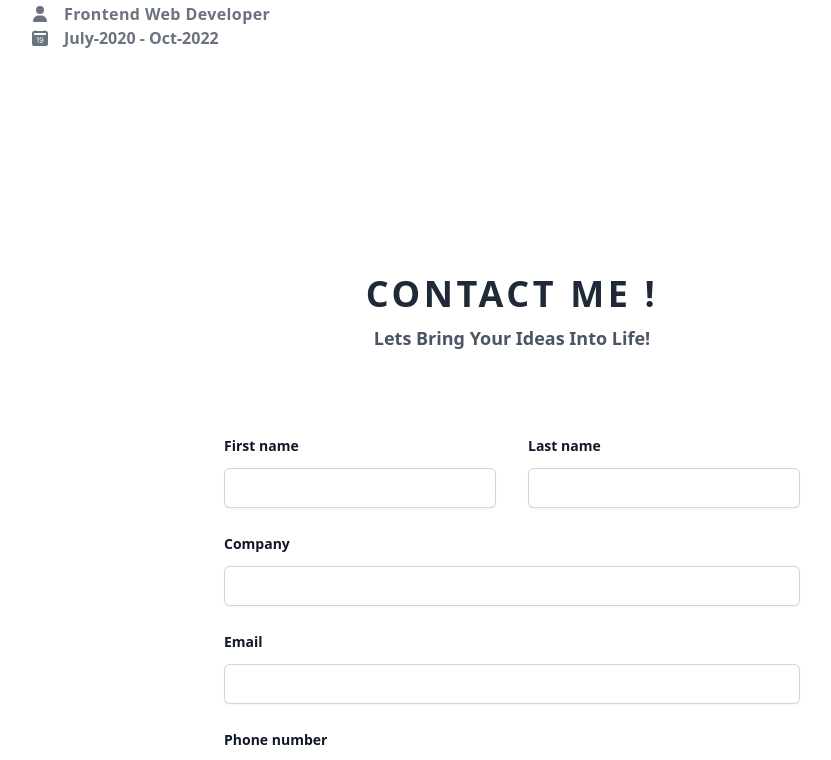
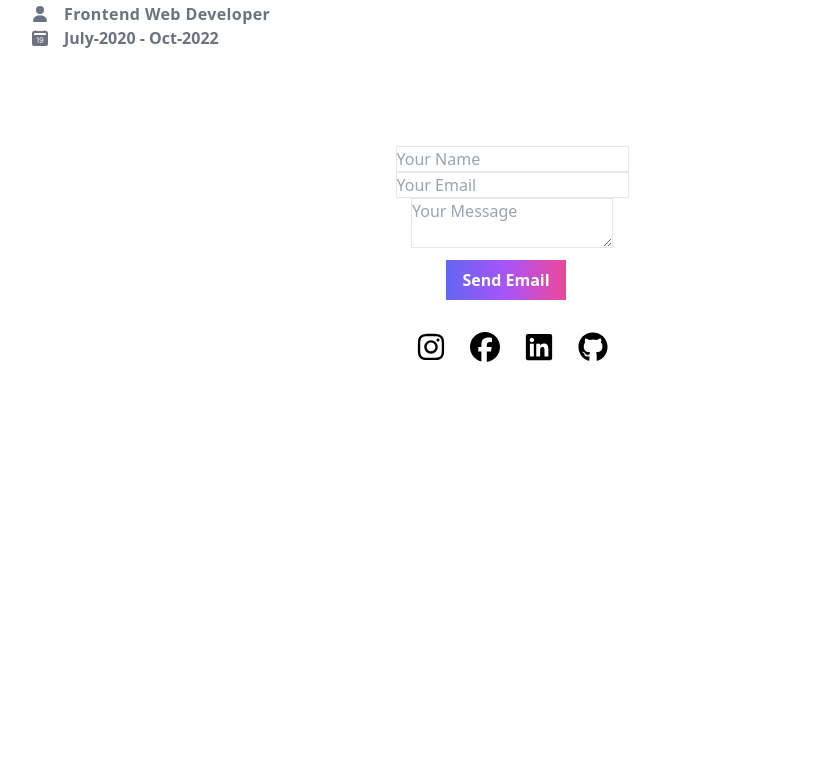
Before and after one commit to waqarabbas72/Portfolio, a React (Vite) app: page / in a window 1280 px wide. Shown: the part 3765-4525 px from the top of the page, without its empty margins (128-959 px from the left). After the commit the page ends 4147 px from the top, so only its background shows below. Built offline with nearby package versions, Linux system fonts and the light colour scheme.

Commit message:
contact page

```diff
--- a/package.json
+++ b/package.json
@@ -13,6 +13,7 @@
     "@headlessui/react": "^1.7.19",
     "@heroicons/react": "^2.1.3",
     "@material-tailwind/react": "^2.1.9",
+    "emailjs-com": "^3.2.0",
     "react": "^18.2.0",
     "react-dom": "^18.2.0",
     "react-icons": "^5.1.0",
--- a/src/components/Contact.jsx
+++ b/src/components/Contact.jsx
@@ -1,191 +1,176 @@
-import { useState } from "react";
-import { Switch } from "@headlessui/react";
+import React, { useState } from "react";
+import emailjs from "emailjs-com";
 
-function classNames(...classes) {
-  return classes.filter(Boolean).join(" ");
+function Contact() {
+  const [formData, setFormData] = useState({
+    name: "",
+    email: "",
+    message: "",
+  });
+
+  const [isLoading, setIsLoading] = useState(false);
+  const [isSuccess, setIsSuccess] = useState(false);
+  const [isError, setIsError] = useState(false);
+
+  const handleChange = (event) => {
+    setFormData({ ...formData, [event.target.name]: event.target.value });
+  };
+
+  const handleSubmit = async (event) => {
+    event.preventDefault();
+    setIsLoading(true);
+    setIsSuccess(false);
+    setIsError(false);
+
+    try {
+      const response = await emailjs.send(
+        "service_li2ogeh", // Replace with your EmailJS service ID
+        "template_5ukv72p", // Replace with your EmailJS template ID
+        formData,
+        "kWbXdAd-x1po0LkwH" // Replace with your EmailJS user ID
+      );
+      if (response.status === 200) {
+        setFormData({ name: "", email: "", message: "" });
+        setIsLoading(false);
+        setIsSuccess(true);
+      } else {
+        setIsLoading(false);
+        setIsError(true);
       }
-
-export default function Contact() {
-  const [agreed, setAgreed] = useState(false);
+    } catch (error) {
+      console.error("Email sending error:", error);
+      setIsLoading(false);
+      setIsError(true);
+    }
+  };
 
   return (
-    <div className="isolate bg-white px-6 py-24 sm:py-32 lg:px-8">
-      <div
-        className="absolute inset-x-0 top-[-10rem] -z-10 transform-gpu overflow-hidden blur-3xl sm:top-[-20rem]"
-        aria-hidden="true"
+    <form
+      onSubmit={handleSubmit}
+      className="flex justify-center items-center flex-col"
     >
-        <div
-          className="relative left-1/2 -z-10 aspect-[1155/678] w-[36.125rem] max-w-none -translate-x-1/2 rotate-[30deg] bg-gradient-to-tr from-[#ff80b5] to-[#9089fc] opacity-30 sm:left-[calc(50%-40rem)] sm:w-[72.1875rem]"
-          style={{
-            clipPath:
-              "polygon(74.1% 44.1%, 100% 61.6%, 97.5% 26.9%, 85.5% 0.1%, 80.7% 2%, 72.5% 32.5%, 60.2% 62.4%, 52.4% 68.1%, 47.5% 58.3%, 45.2% 34.5%, 27.5% 76.7%, 0.1% 64.9%, 17.9% 100%, 27.6% 76.8%, 76.1% 97.7%, 74.1% 44.1%)",
-          }}
-        />
-      </div>
-      <div className="mx-auto max-w-2xl text-center">
-        <p className="font-bold text-4xl text-center text-gray-800 tracking-widest">
-          CONTACT ME !
-        </p>
-        <p className="mt-2 text-lg leading-8 text-gray-600 font-bold">
-          Lets Bring Your Ideas Into Life!
-        </p>
-      </div>
-      <form action="" method="POST" className="mx-auto mt-16 max-w-xl sm:mt-20">
-        <div className="grid grid-cols-1 gap-x-8 gap-y-6 sm:grid-cols-2">
-          <div>
-            <label
-              htmlFor="first-name"
-              className="block text-sm font-semibold leading-6 text-gray-900"
-            >
-              First name
-            </label>
-            <div className="mt-2.5">
+      {/* Form fields to capture user input */}
       <input
         type="text"
-                name="first-name"
-                id="first-name"
-                autoComplete="given-name"
-                className="block w-full rounded-md border-0 px-3.5 py-2 text-gray-900 shadow-sm ring-1 ring-inset ring-gray-300 placeholder:text-gray-400 focus:ring-2 focus:ring-inset focus:ring-indigo-600 sm:text-sm sm:leading-6"
+        name="name"
+        value={formData.name}
+        onChange={handleChange}
+        placeholder="Your Name"
+        required
+        className="border"
       />
-            </div>
-          </div>
-          <div>
-            <label
-              htmlFor="last-name"
-              className="block text-sm font-semibold leading-6 text-gray-900"
-            >
-              Last name
-            </label>
-            <div className="mt-2.5">
-              <input
-                type="text"
-                name="last-name"
-                id="last-name"
-                autoComplete="family-name"
-                className="block w-full rounded-md border-0 px-3.5 py-2 text-gray-900 shadow-sm ring-1 ring-inset ring-gray-300 placeholder:text-gray-400 focus:ring-2 focus:ring-inset focus:ring-indigo-600 sm:text-sm sm:leading-6"
-              />
-            </div>
-          </div>
-          <div className="sm:col-span-2">
-            <label
-              htmlFor="company"
-              className="block text-sm font-semibold leading-6 text-gray-900"
-            >
-              Company
-            </label>
-            <div className="mt-2.5">
-              <input
-                type="text"
-                name="company"
-                id="company"
-                autoComplete="organization"
-                className="block w-full rounded-md border-0 px-3.5 py-2 text-gray-900 shadow-sm ring-1 ring-inset ring-gray-300 placeholder:text-gray-400 focus:ring-2 focus:ring-inset focus:ring-indigo-600 sm:text-sm sm:leading-6"
-              />
-            </div>
-          </div>
-          <div className="sm:col-span-2">
-            <label
-              htmlFor="email"
-              className="block text-sm font-semibold leading-6 text-gray-900"
-            >
-              Email
-            </label>
-            <div className="mt-2.5">
       <input
         type="email"
         name="email"
-                id="email"
-                autoComplete="email"
-                className="block w-full rounded-md border-0 px-3.5 py-2 text-gray-900 shadow-sm ring-1 ring-inset ring-gray-300 placeholder:text-gray-400 focus:ring-2 focus:ring-inset focus:ring-indigo-600 sm:text-sm sm:leading-6"
+        value={formData.email}
+        onChange={handleChange}
+        placeholder="Your Email"
+        required
+        className="border"
       />
-            </div>
-          </div>
-          <div className="sm:col-span-2">
-            <label
-              htmlFor="phone-number"
-              className="block text-sm font-semibold leading-6 text-gray-900"
-            >
-              Phone number
-            </label>
-            <div className="relative mt-2.5">
-              <div className="absolute inset-y-0 left-0 flex items-center">
-                <label htmlFor="country" className="sr-only">
-                  Country
-                </label>
-                <select
-                  id="country"
-                  name="country"
-                  className="h-full rounded-md border-0 bg-transparent bg-none py-0 pl-4 pr-9 text-gray-400 focus:ring-2 focus:ring-inset focus:ring-indigo-600 sm:text-sm"
-                >
-                  <option>US</option>
-                  <option>CA</option>
-                  <option>EU</option>
-                </select>
-              </div>
-              <input
-                type="number"
-                name="phone-number"
-                id="phone-number"
-                autoComplete="tel"
-                className="block w-full rounded-md border-0 px-3.5 py-2 pl-20 text-gray-900 shadow-sm ring-1 ring-inset ring-gray-300 placeholder:text-gray-400 focus:ring-2 focus:ring-inset focus:ring-indigo-600 sm:text-sm sm:leading-6"
-              />
-            </div>
-          </div>
-          <div className="sm:col-span-2">
-            <label
-              htmlFor="message"
-              className="block text-sm font-semibold leading-6 text-gray-900"
-            >
-              Message
-            </label>
-            <div className="mt-2.5">
       <textarea
         name="message"
-                id="message"
-                rows={4}
-                className="block w-full rounded-md border-0 px-3.5 py-2 text-gray-900 shadow-sm ring-1 ring-inset ring-gray-300 placeholder:text-gray-400 focus:ring-2 focus:ring-inset focus:ring-indigo-600 sm:text-sm sm:leading-6"
-                defaultValue={""}
+        value={formData.message}
+        onChange={handleChange}
+        placeholder="Your Message"
+        required
+        className="border"
       />
-            </div>
-          </div>
-          <Switch.Group as="div" className="flex gap-x-4 sm:col-span-2">
-            <div className="flex h-6 items-center">
-              <Switch
-                checked={agreed}
-                onChange={setAgreed}
-                className={classNames(
-                  agreed ? "bg-indigo-600" : "bg-gray-200",
-                  "flex w-8 flex-none cursor-pointer rounded-full p-px ring-1 ring-inset ring-gray-900/5 transition-colors duration-200 ease-in-out focus-visible:outline focus-visible:outline-2 focus-visible:outline-offset-2 focus-visible:outline-indigo-600"
-                )}
-              >
-                <span className="sr-only">Agree to policies</span>
-                <span
-                  aria-hidden="true"
-                  className={classNames(
-                    agreed ? "translate-x-3.5" : "translate-x-0",
-                    "h-4 w-4 transform rounded-full bg-white shadow-sm ring-1 ring-gray-900/5 transition duration-200 ease-in-out"
-                  )}
-                />
-              </Switch>
-            </div>
-            <Switch.Label className="text-sm leading-6 text-gray-600">
-              By selecting this, you agree to our{" "}
-              <a href="#" className="font-semibold text-indigo-600">
-                privacy&nbsp;policy
-              </a>
-              .
-            </Switch.Label>
-          </Switch.Group>
-        </div>
-        <div className="mt-10">
       <button
         type="submit"
-            className="block w-full rounded-md bg-indigo-600 px-3.5 py-2.5 text-center text-sm font-semibold text-white shadow-sm hover:bg-indigo-500 focus-visible:outline focus-visible:outline-2 focus-visible:outline-offset-2 focus-visible:outline-indigo-600"
+        disabled={isLoading}
+        className="text-white py-2 px-4 mr-3 font-bold bg-gradient-to-r from-indigo-500 via-purple-500 to-pink-500 my-3"
       >
-            {`Let's Talk`}
+        {isLoading ? "Sending..." : "Send Email"}
       </button>
-        </div>
+      {isSuccess && <p className="success">Email sent successfully!</p>}
+      {isError && (
+        <p className="error">Error sending email. Please try again.</p>
+      )}
     </form>
-    </div>
+    // <form onSubmit={handleSubmit}>
+    //   <div className="space-y-12">
+    //     <div className="border-b border-gray-900/10 pb-12">
+    //       <div className="mt-10 grid grid-cols-1 gap-x-6 gap-y-8 sm:grid-cols-6">
+    //         <div className="sm:col-span-4">
+    //           <label
+    //             htmlFor="username"
+    //             className="block text-sm font-medium leading-6 text-gray-900"
+    //           >
+    //             Name
+    //           </label>
+    //           <div className="mt-2">
+    //             <div className="flex rounded-md shadow-sm ring-1 ring-inset ring-gray-300 focus-within:ring-2 focus-within:ring-inset focus-within:ring-indigo-600 sm:max-w-md">
+    //               <input
+    //                 type="text"
+    //                 name="name"
+    //                 value={formData.name}
+    //                 onChange={handleChange}
+    //                 placeholder="Your Name"
+    //                 required
+    //                 className="block flex-1 border-0 bg-transparent py-1.5 pl-1 text-gray-900 placeholder:text-gray-400 focus:ring-0 sm:text-sm sm:leading-6"
+    //               />
+    //             </div>
+    //           </div>
+    //         </div>
+
+    //         <div className="sm:col-span-4">
+    //           <label
+    //             htmlFor="username"
+    //             className="block text-sm font-medium leading-6 text-gray-900"
+    //           >
+    //             Email
+    //           </label>
+    //           <div className="mt-2">
+    //             <div className="flex rounded-md shadow-sm ring-1 ring-inset ring-gray-300 focus-within:ring-2 focus-within:ring-inset focus-within:ring-indigo-600 sm:max-w-md">
+    //               <input
+    //                 type="email"
+    //                 name="email"
+    //                 value={formData.email}
+    //                 onChange={handleChange}
+    //                 placeholder="Your Email"
+    //                 required
+    //                 className="block flex-1 border-0 bg-transparent py-1.5 pl-1 text-gray-900 placeholder:text-gray-400 focus:ring-0 sm:text-sm sm:leading-6"
+    //               />
+    //             </div>
+    //           </div>
+    //         </div>
+
+    //         <div className="col-span-full">
+    //           <label
+    //             htmlFor="about"
+    //             className="block text-sm font-medium leading-6 text-gray-900"
+    //           >
+    //             Message
+    //           </label>
+    //           <div className="mt-2">
+    //             <textarea
+    //               name="message"
+    //               value={formData.message}
+    //               onChange={handleChange}
+    //               placeholder="Your Message"
+    //               required
+    //               className="block w-full rounded-md border-0 py-1.5 text-gray-900 shadow-sm ring-1 ring-inset ring-gray-300 placeholder:text-gray-400 focus:ring-2 focus:ring-inset focus:ring-indigo-600 sm:text-sm sm:leading-6"
+    //               defaultValue={""}
+    //             />
+    //           </div>
+    //           <button
+    //             type="submit"
+    //             disabled={isLoading}
+    //             className="text-white py-2 px-4 mr-3 font-bold bg-gradient-to-r from-indigo-500 via-purple-500 to-pink-500 my-3"
+    //           >
+    //             {isLoading ? "Sending..." : "Send Email"}
+    //           </button>
+    //           {isSuccess && <p className="success">Email sent successfully!</p>}
+    //           {isError && (
+    //             <p className="error">Error sending email. Please try again.</p>
+    //           )}
+    //         </div>
+    //       </div>
+    //     </div>
+    //   </div>
+    // </form>
   );
 }
+
+export default Contact;
--- a/src/components/Projects.jsx
+++ b/src/components/Projects.jsx
@@ -65,11 +65,11 @@ export default function Projects() {
         <div className="grid grid-cols-1 gap-x-6 gap-y-10 sm:grid-cols-2 lg:grid-cols-3 xl:grid-cols-4 xl:gap-x-8">
           {products.map((product) => (
             <div key={product.id} className="group">
-              <div className="aspect-h-1 aspect-w-1 w-full overflow-hidden rounded-lg bg-gray-200 xl:aspect-h-8 xl:aspect-w-7 shadow-xl">
+              <div className="aspect-h-1 aspect-w-1 w-full overflow-hidden rounded-lg xl:aspect-h-8 xl:aspect-w-7 shadow-xl">
                 <img
                   src={product.imageSrc}
                   alt={product.imageAlt}
-                  className="h-72 w-72 object-cover object-center group-hover:opacity-75"
+                  className="h-72 w-auto sm:w-72 object-cover object-center group-hover:opacity-75"
                 />
               </div>
               <h3 className="mt-4 font-bold text-gray-800">{product.name}</h3>
```
Also changed, not shown: 1 other file (tests, documents, lock files or other folders). Lines whose indentation alone changed are shown as unchanged.
